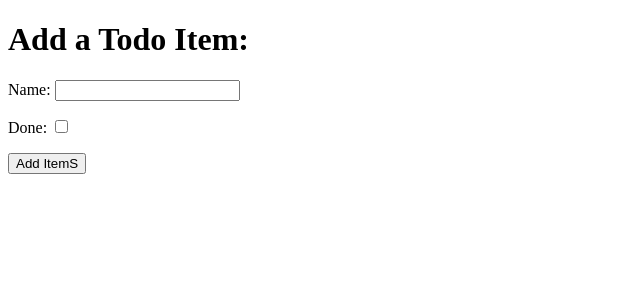
After one commit to SPUR-TECH/django, a Django app: page /add in a window 1280 px wide. The commit adds this page. Shown: the top 300 px of the page, without its empty margins (0-640 px from the left). Run offline with Django 3.2, Linux system fonts and the light colour scheme.

Commit message:
create add items for user and add function to edit

```diff
--- a/django_todo/urls.py
+++ b/django_todo/urls.py
@@ -15,9 +15,10 @@ Including another URLconf
 """
 from django.contrib import admin
 from django.urls import path
-from todo.views import get_todo_list
+from todo.views import get_todo_list, add_item
 
 urlpatterns = [
     path('admin/', admin.site.urls),
-    path('', get_todo_list, name='get_todo_list')
+    path('', get_todo_list, name='get_todo_list'),
+    path('add', add_item, name='add')
 ]
--- a/todo/models.py
+++ b/todo/models.py
@@ -1,6 +1,8 @@
 from django.db import models
 
 # Create your models here.
+
+
 class Item(models.Model):
     name = models.CharField(max_length=50, null=False, blank=False)
     done = models.BooleanField(null=False, blank=False, default=False)
--- /dev/null
+++ b/todo/templates/todo/add_item.html
@@ -0,0 +1,35 @@
+<!DOCTYPE html>
+<html lang="en">
+
+<head>
+    <meta charset="UTF-8">
+    <meta http-equiv="X-UA-Compatible" content="IE=edge">
+    <meta name="viewport" content="width=device-width, initial-scale=1.0">
+    <title>Things I need to do</title>
+</head>
+
+<body>
+    <h1>Add a Todo Item:</h1>
+    <form method="POST" action="add">
+        {% csrf_token %}
+        <div>
+            <p>
+                <label for="id_name">Name:</label>
+                <input type="text" name="item_name" id="id_name">
+            </p>
+        </div>
+        <div>
+            <p>
+                <label for="id_done">Done:</label>
+                <input type="checkbox" name="done" id="id_done">
+            </p>
+        </div>
+        <div>
+            <p>
+                <button type="submit">Add ItemS</button>
+            </p>
+        </div>
+    </form>
+</body>
+
+</html>
--- a/todo/views.py
+++ b/todo/views.py
@@ -1,5 +1,22 @@
-from django.shortcuts import render
+from django.shortcuts import render, redirect
+from .models import Item
 
 # Create your views here.
+
+
 def get_todo_list(request):
-    return render(request, "todo/todo_list.html")
+    items = Item.objects.all()
+    context = {
+        'items': items
+    }
+    return render(request, 'todo/todo_list.html', context)
+
+
+def add_item(request):
+    if request.method == 'POST':
+        name = request.POST.get('item_name')
+        done = 'done' in request.POST
+        Item.objects.create(name=name, done=done)
+
+        return redirect('get_todo_list')
+    return render(request, 'todo/add_item.html')
```
Also changed, not shown: todo/templates/todo/todo_list.html (+18 -0 lines), db.sqlite3, todo/admin.py (line endings or trailing spaces).
